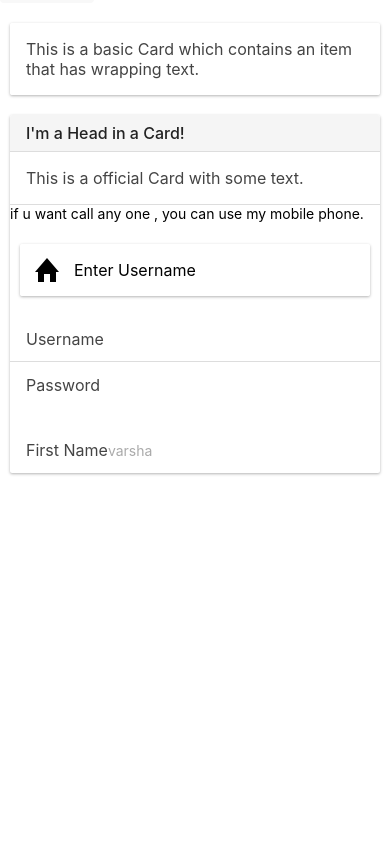
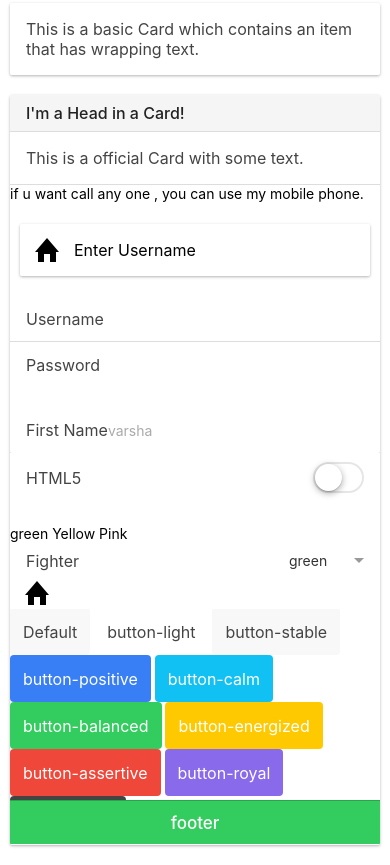
Before and after one commit to varsha-logiciel/todo, a website: page www/index.html in a window 390 px wide. Shown: the part 671-1536 px from the top of the page. Before the commit the page ends 1164 px from the top, so only its background shows below. Drawn offline with Linux system fonts and the light colour scheme; some packages are replaced by stand-ins of ours; files that its build step writes are made by us from their sources; files whose address does not match are found by name.

Commit message:
CSS components
My today’s Learning (CSS Components) includes:-Header bar
Footer
Button(default,light,stable,positive,calm and etc)
List
Toggles
Card
Forms
Checkbox
Radio button
Select

```diff
--- a/www/index.html
+++ b/www/index.html
@@ -35,7 +35,7 @@
   <body ng-app="starter"></body>
 
     <ion-pane>
-      <ion-header-bar class="bar-stable">
+      <ion-header-bar class="bar-positive">
         <h1 class="title">Ionic Blank Starter</h1>
       </ion-header-bar>
       <ion-content>
@@ -72,8 +72,6 @@
             Butterfinger
           </a>
 
-          ...
-
         </div>
         <div class="list">
 
@@ -104,7 +102,7 @@
 
         </div>
         <button class="button icon-left ion-home">Home</button>
-        <button class="button button-small button-assertive">
+        <button class="button button-small button-calm">
           Small Button
         </button>
         <div class="card">
@@ -143,7 +141,92 @@
               <span class="input label">First Name</span>
               <input type="text" placeholder="varsha">
             </label>
-      </ion-content>
+            <ul class="list">
+
+            <li class="item item-toggle">
+               HTML5
+               <label class="toggle toggle-assertive">
+                 <input type="checkbox">
+                 <div class="track">
+                   <div class="handle"></div>
+                 </div>
+               </label>
+            </li>
+
+          </ul>
+
+           <ion-list>
+
+            <ion-checkbox ng-model="filter.red">green</ion-checkbox>
+            <ion-checkbox ng-model="filter.yellow">Yellow</ion-checkbox>
+            <ion-checkbox ng-model="filter.pink">Pink</ion-checkbox>
+          <div class="list">
+            <label class="item item-input item-select">
+              <div class="input label">
+                Fighter
+              </div>
+              <select>
+                <option>green</option>
+                <option>yellow</option>
+                <option>pink</option>
+                <option>red</option>
+              </select>
+            </label>
+          </div>
+
+          </ion-list>
+          <div class="list-card">
+            <a href="#" class="item item-icon-left">
+              <i class="icon ion-home">
+
+
+            </i>
+            </a>
+          </div>
+     <div class="bar bar-footer bar-balanced">
+       <h1 class="title">footer</h1>
+     </div>
+     <button class="button">
+      Default
+    </button>
+
+    <button class="button button-light">
+      button-light
+    </button>
+
+    <button class="button button-stable">
+      button-stable
+    </button>
+
+    <button class="button button-positive">
+      button-positive
+    </button>
+
+    <button class="button button-calm">
+      button-calm
+    </button>
+
+    <button class="button button-balanced">
+      button-balanced
+    </button>
+
+    <button class="button button-energized">
+      button-energized
+    </button>
+
+    <button class="button button-assertive">
+      button-assertive
+    </button>
+
+    <button class="button button-royal">
+      button-royal
+    </button>
+
+    <button class="button button-dark">
+      button-dark
+    </button>
+    </ion-content>
     </ion-pane>
+
   </body>
 </html>
```
